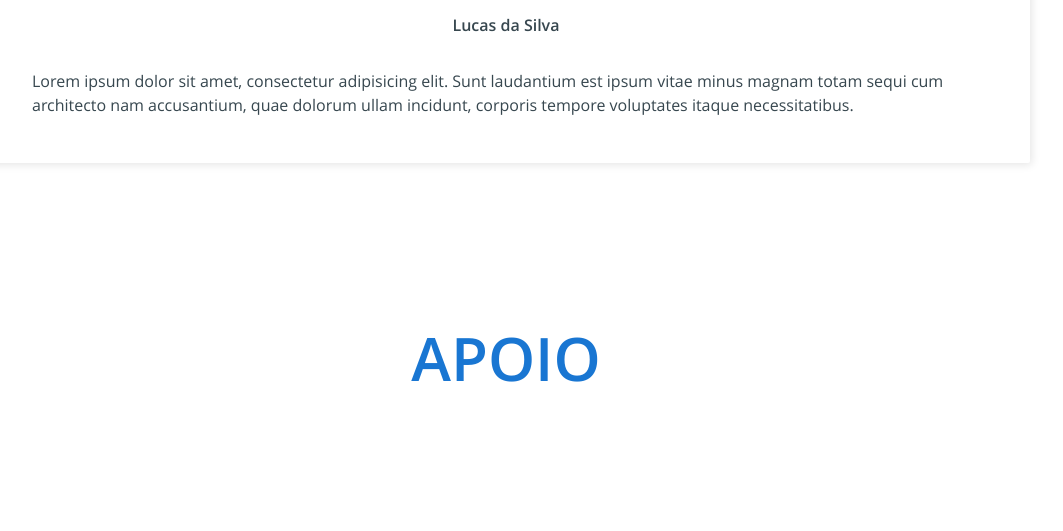
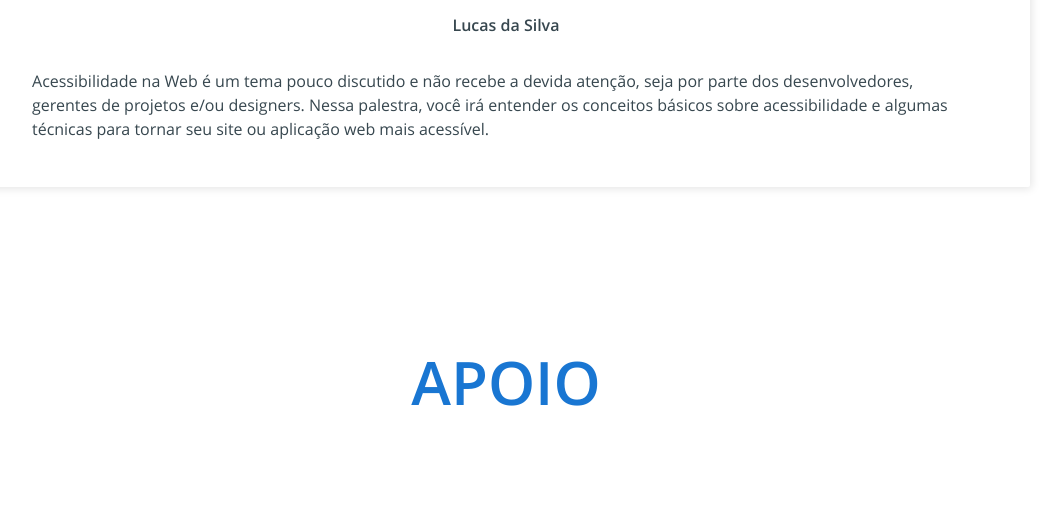
Before and after one commit to gdgjs/gdgjs.github.io, a website: page scream-for-me/index.html in a window 1280 px wide. Shown: the part 2343-2874 px from the top of the page, without its empty margins (134-1197 px from the left). Drawn offline with Linux system fonts and the light colour scheme.

Commit message:
Update A11Y text

```diff
--- a/scream-for-me/index.html
+++ b/scream-for-me/index.html
@@ -54,7 +54,7 @@
             <p>Lucas da Silva</p>
           </picture>
         </div>
-        <p>Lorem ipsum dolor sit amet, consectetur adipisicing elit. Sunt laudantium est ipsum vitae minus magnam totam sequi cum architecto nam accusantium, quae dolorum ullam incidunt, corporis tempore voluptates itaque necessitatibus.</p>
+        <p>Acessibilidade na Web é um tema pouco discutido e não recebe a devida atenção, seja por parte dos desenvolvedores, gerentes de projetos e/ou designers. Nessa palestra, você irá entender os conceitos básicos sobre acessibilidade e algumas técnicas para tornar seu site ou aplicação web mais acessível.</p>
       </div>
     </div>
   </article>
```
